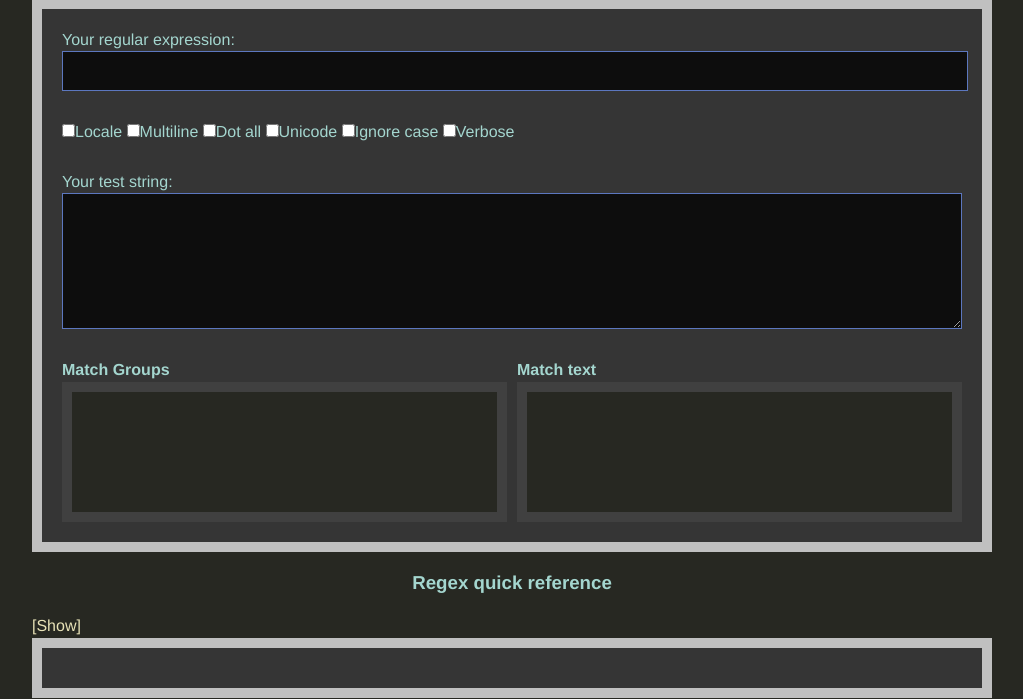
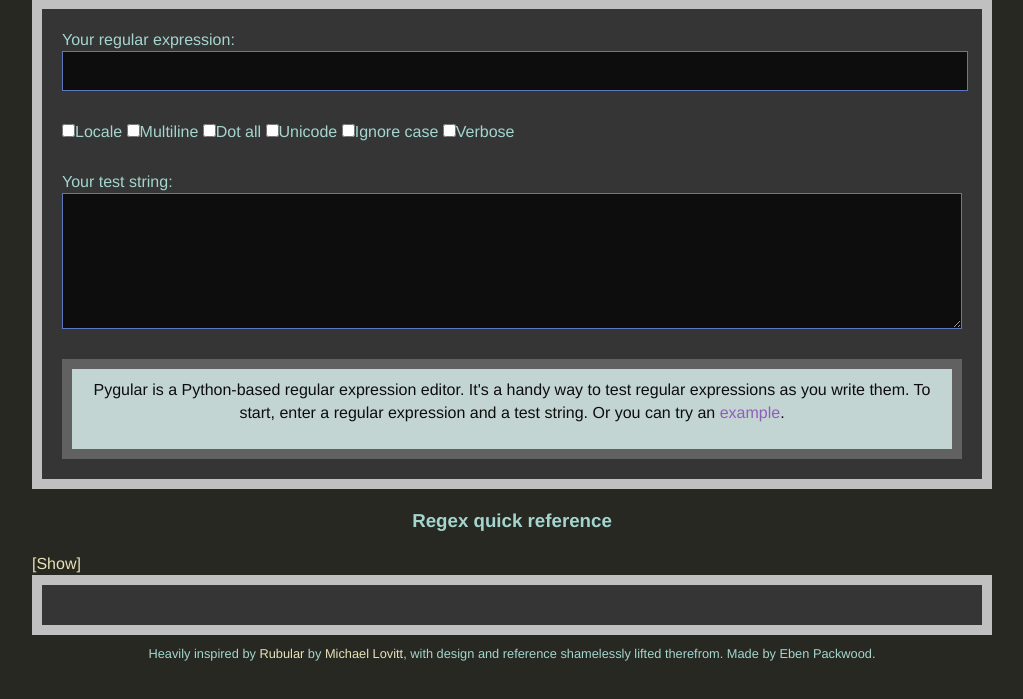
Before and after one commit to ebenpack/pygular, a Flask app: page / in a window 1280 px wide. Shown: the part 159-858 px from the top of the page, without its empty margins (128-1151 px from the left). After the commit the page ends 820 px from the top, so only its background shows below. Run offline with Flask 2, Linux system fonts and the light colour scheme; parts of the project's set-up code (start-up, migrations or seed data) failed here and were passed over; some libraries are stand-ins or nearby versions.

Commit message:
Added RE example.

```diff
--- a/app/static/css/main.css
+++ b/app/static/css/main.css
@@ -262,6 +262,23 @@
 	margin: 0 2px;
 }
 
+.example {
+    width: 100%;
+    margin-top: 30px;
+    min-height: 100px;
+    overflow: hidden;
+    background-color: #c3d5d3;
+    color: #0d0d0d;
+    border: 10px solid #616161;
+    box-sizing: border-box;
+    text-align: center;
+    padding: 10px;
+}
+
+.example a {
+    color: #8D5FB8;
+}
+
 .quickref {
     -moz-columns: 3;
     -webkit-columns: 3;
--- a/app/static/js/main.js
+++ b/app/static/js/main.js
@@ -1,17 +1,22 @@
-// function calc_regex() {
-//     var url = "/doregex";
-//     var params = $("#form").serialize();
-//     $.post(url, params,
-//     function(data) {
-//         $('#id_result').html(data);
-//     },
-//     "text"
-//     )
-//     .error(function(data) {
-//         $('#id_result').val("");
-//     }
-//     );
-// }
+
+function show_example() {
+    var $result = $("#result")
+    $result.hide()
+
+    if ( $(".example").length <= 0) {
+        $result.after("<div class='example'>Pygular is a Python-based regular expression editor. It's a handy way to test regular expressions as you write them. To start, enter a regular expression and a test string. Or you can try an <a href='#' class='example_link'>example</a>.</div>");
+        $(".example_link").on('click', function(){
+
+            $("#regex").val("(?P<month>\\d{1,2})\\/(?P<day>\\d{1,2})\\/(?P<year>\\d{4})");
+            $("#test").text("Today's date is: 8/2/2013.");
+            regulate();
+            return false;
+        });
+    }
+    else {
+        $(".example").show();
+    }
+}
 
 function regulate() {
     /**
@@ -30,10 +35,12 @@
     if (! $regex.val()) {
         $match_text.empty();
         $match_text.text($test_string.val());
+        show_example();
     }
 
     if (! $test_string.val()) {
         $match_text.empty();
+        show_example();
     }
 
     if ($regex.val() && $test_string.val()) {
@@ -44,6 +51,8 @@
           dataType: 'json',
           success: function(data){
               var match_groups = [];
+              $("#result").show();
+              $(".example").hide();
               $.each(data.match_groups, function(key, val) {
                 match_groups.push(val);
               });
@@ -110,6 +119,8 @@
 
     $("input[type=submit]").hide();
 
+    show_example();
+
     $(".quickref").hide();
     $(".reference-heading").after(
         $("<a href='#'>").html("[Show]").on('click', function(){
--- a/app/templates/home.html
+++ b/app/templates/home.html
@@ -7,7 +7,7 @@
 ("^","Start of string, and in MULTILINE mode also matches immediately after each newline."),
 ("$","Matches the end of the string or just before the newline at the end of the string, and in MULTILINE mode also matches before a newline."),
 ("\A","Start of string."),
-("\z","End of string."),
+("\Z","End of string."),
 (".","Any single character except a newline. If the DOTALL flag has been specified, this matches any character including a newline."),
 ("\s","Any whitespace character."),
 ("\S","Any non-whitespace character"),
@@ -15,7 +15,9 @@
 ("\D","Any non-digit"),
 ("\w","Any word character (letter, number, underscore)."),
 ("\W","Any non-word character"),
-("\b","Any word boundary"),
+("\b","Matches the empty string, but only at the beginning or end of a word."),
+("\b", "Matches the empty string, but only when it is not at the beginning or end of a word"),
+("\number", "Matches the contents of the group of the same number."),
 ("(...)","Matches whatever regular expression is inside the parentheses, and indicates the start and end of a group."),
 ("(?:...)","A non-grouping version of regular parentheses."),
 ("(?P<name>...)","A named version of regular parentheses."),
@@ -24,6 +26,7 @@
 ("(?!...)","Matches if ... doesn't match next. This is a negative lookahead assertion."),
 ("(?<=...)","Matches if the current position in the string is preceded by a match for ... that ends at the current position. This is called a positive lookbehind assertion."),
 ("(?<!...)","Matches if the current position in the string is not preceded by a match for .... This is called a negative lookbehind assertion."),
+("(?(id/name)yes-pattern|no-pattern)", "Will try to match with yes-pattern if the group with given id or name exists, and with no-pattern if it doesn’t."),
 ("(a|b)","a or b"),
 ("a?","Zero or one of a"),
 ("*?, +?, ??", "Makes '*', '+', and '?' qualifiers non-greedy "),
```
